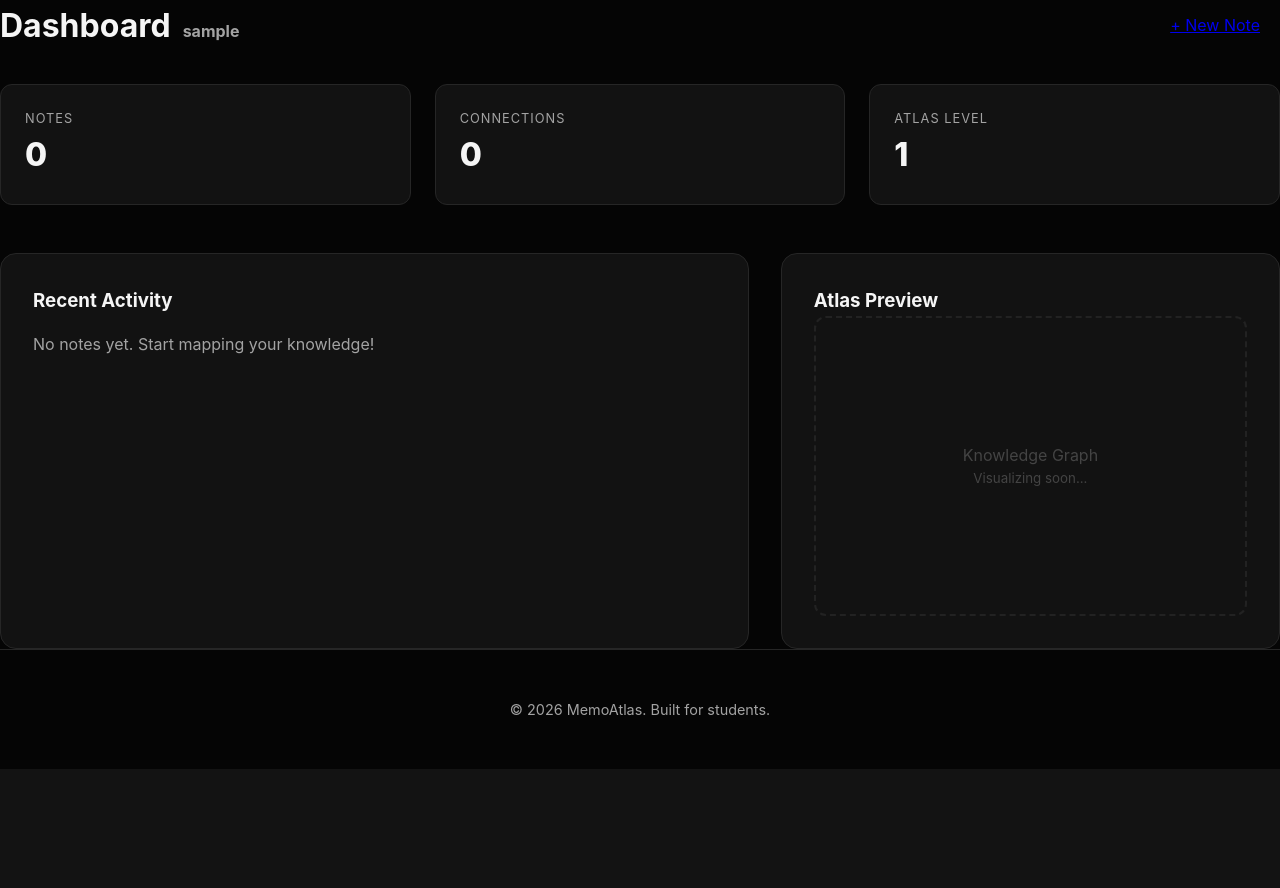
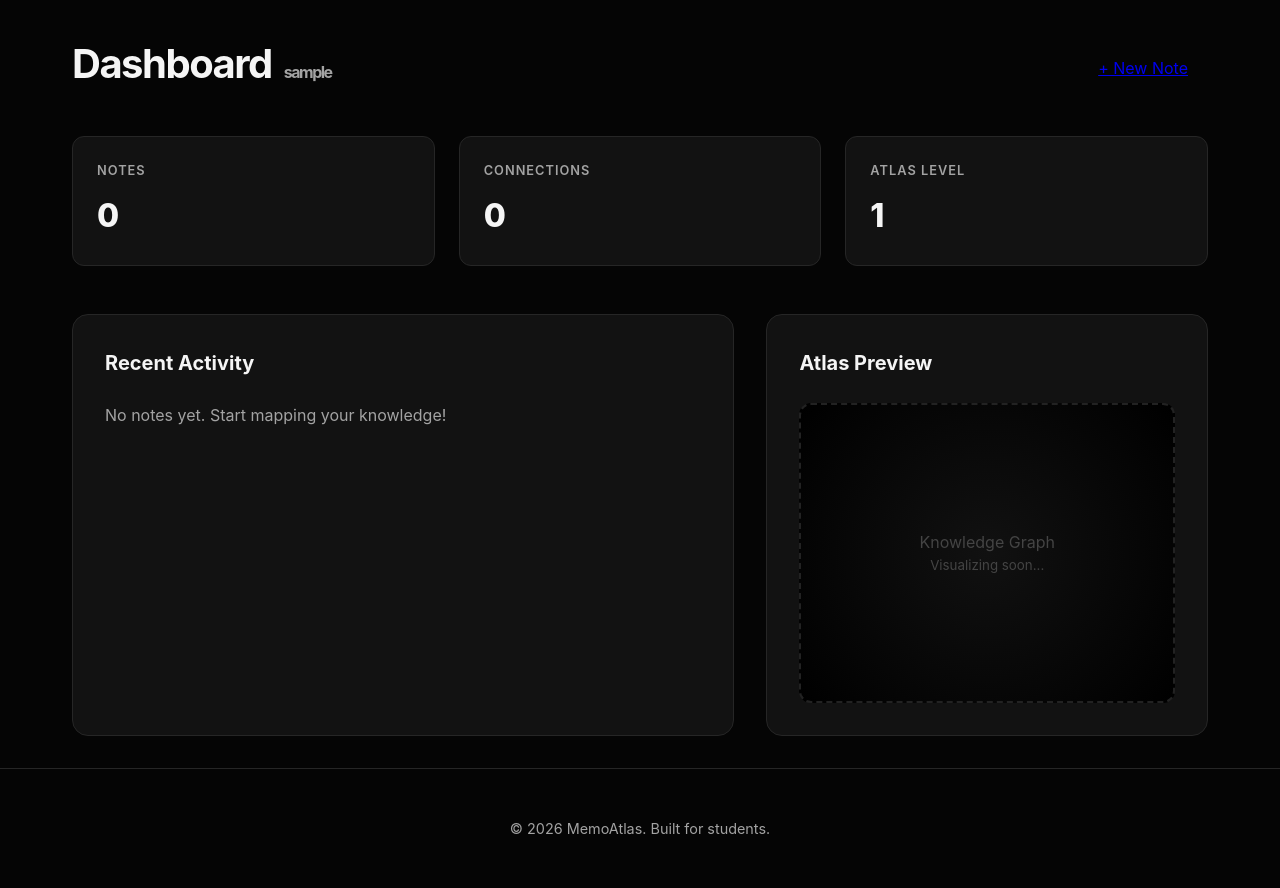
Before and after one commit to Nitikpsn/memoatlas, a Flask app: page /dashboard in a window 1280 px wide. Shown: the part 86-974 px from the top of the page. Before the commit the page ends 855 px from the top, so only its background shows below. Run offline with Flask 3, Linux system fonts and the light colour scheme; the visitor is signed in with stand-in values (Sample User, id 1).

Commit message:
Add dashboard CSS styles and update dashboard template for improved layout and animations

```diff
--- a/app/static/css/dashboard.css
+++ b/app/static/css/dashboard.css
@@ -0,0 +1,131 @@
+/* Dashboard Container */
+.dash-container {
+    padding: 2rem;
+    max-width: 1200px;
+    margin: 0 auto;
+    animation: fadeIn 0.8s ease-out;
+}
+
+/* Header Section */
+.header-flex {
+    display: flex;
+    justify-content: space-between;
+    align-items: center;
+    margin-bottom: 3rem;
+}
+
+.header-flex h1 {
+    font-size: 2.5rem;
+    letter-spacing: -1.5px;
+    margin-bottom: 0.5rem;
+}
+
+/* Stats Row */
+.stats-row {
+    display: grid;
+    grid-template-columns: repeat(auto-fit, minmax(250px, 1fr));
+    gap: 1.5rem;
+    margin-bottom: 4rem;
+}
+
+.stat-card {
+    background: var(--card-bg);
+    border: 1px solid var(--border-color);
+    padding: 2rem;
+    border-radius: 20px;
+    transition: transform 0.3s ease, border-color 0.3s ease;
+}
+
+.stat-card:hover {
+    transform: translateY(-5px);
+    border-color: #444;
+}
+
+.stat-label {
+    color: var(--text-muted);
+    font-size: 0.75rem;
+    font-weight: 600;
+    text-transform: uppercase;
+    letter-spacing: 1.2px;
+    margin-bottom: 0.5rem;
+}
+
+.stat-val {
+    font-size: 2.5rem;
+    font-weight: 800;
+    color: var(--text-main);
+}
+
+/* Layout Grid */
+.grid-layout {
+    display: grid;
+    grid-template-columns: 1.6fr 1fr;
+    gap: 2rem;
+}
+
+.section-box {
+    background: var(--card-bg);
+    border: 1px solid var(--border-color);
+    border-radius: 24px;
+    padding: 2.5rem;
+}
+
+.section-box h3 {
+    margin-bottom: 1.5rem;
+    font-size: 1.25rem;
+}
+
+/* Graph/Atlas Placeholder */
+.graph-placeholder {
+    height: 350px;
+    background: radial-gradient(circle at center, #111 0%, #000 100%);
+    border: 2px dashed #222;
+    border-radius: 16px;
+    display: flex;
+    flex-direction: column;
+    align-items: center;
+    justify-content: center;
+    color: #444;
+    transition: color 0.3s ease;
+}
+
+.graph-placeholder:hover {
+    color: var(--text-muted);
+}
+
+/* Activity Items */
+.activity-list {
+    list-style: none;
+    padding: 0;
+}
+
+.activity-item {
+    padding: 1rem 0;
+    border-bottom: 1px solid var(--border-color);
+    display: flex;
+    justify-content: space-between;
+    align-items: center;
+}
+
+.activity-item:last-child {
+    border-bottom: none;
+}
+
+/* Animations */
+@keyframes fadeIn {
+    from { opacity: 0; transform: translateY(10px); }
+    to { opacity: 1; transform: translateY(0); }
+}
+
+/* Responsive Design */
+@media (max-width: 992px) {
+    .grid-layout {
+        grid-template-columns: 1fr;
+    }
+
+    .header-flex {
+        flex-direction: column;
+        align-items: flex-start;
+        gap: 1.5rem;
+    }
+}
--- a/app/templates/base.html
+++ b/app/templates/base.html
@@ -4,6 +4,7 @@
     <meta charset="UTF-8">
     <meta name="viewport" content="width=device-width, initial-scale=1.0">
     <title>{% block title %}MemoAtlas{% endblock %}</title>
+    {% block head %}{% endblock %}
     <style>
         :root {
             --bg-color: #050505;
--- a/app/templates/dashboard/dashboard.html
+++ b/app/templates/dashboard/dashboard.html
@@ -24,7 +24,7 @@
 <div class="dash-container">
     <div class="header-flex">
         <h1>Dashboard{% if user %}<span style="font-size:1rem;color:var(--text-muted);margin-left:0.75rem;">{{ user.username }}</span>{% endif %}</h1>
-        <a href="#" class="btn-sm" style="padding: 10px 20px;">+ New Note</a>
+        <a href="{{ url_for('notes.index') }}" class="btn-sm" style="padding: 10px 20px;">+ New Note</a>
     </div>
 
     <div class="stats-row">
@@ -58,3 +58,6 @@
     </div>
 </div>
 {% endblock %}
+{% block head %}
+<link rel="stylesheet" href="{{ url_for('static', filename='css/dashboard.css') }}">
+{% endblock %}
```
Also changed, not shown: app/routes/config.py (line endings or trailing spaces).
